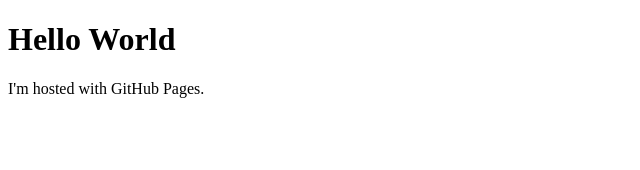
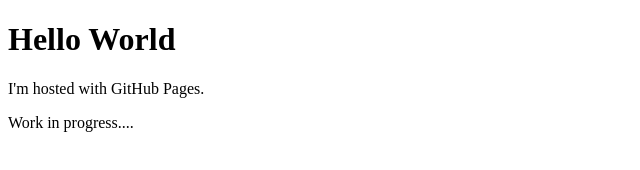
Before and after one commit to fabriziocarpi/fabriziocarpi.github.io, a plain HTML site: page index.html in a window 1280 px wide. Shown: the whole page, without its empty margins (0-640 px from the left). Drawn offline with Linux system fonts and the light colour scheme.

Commit message:
Update index.html

```diff
--- a/index.html
+++ b/index.html
@@ -3,5 +3,6 @@
 <body>
 <h1>Hello World</h1>
 <p>I'm hosted with GitHub Pages.</p>
+<p>Work in progress....</p>
 </body>
 </html>
```
